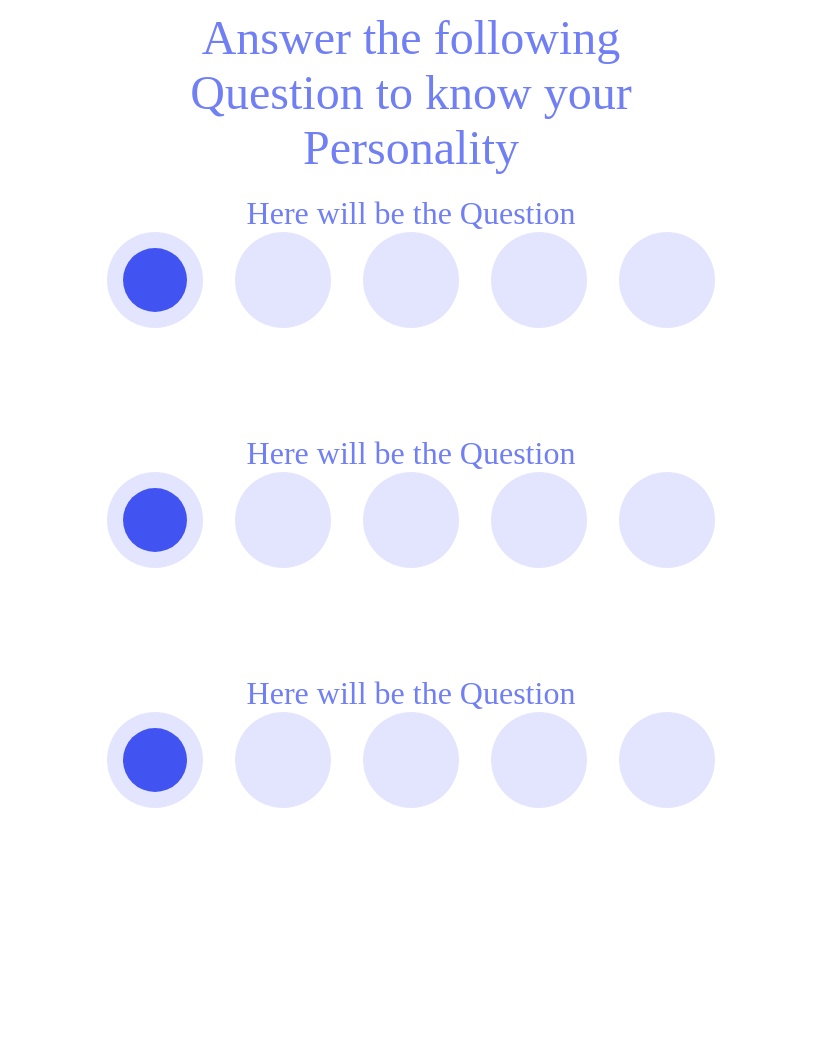
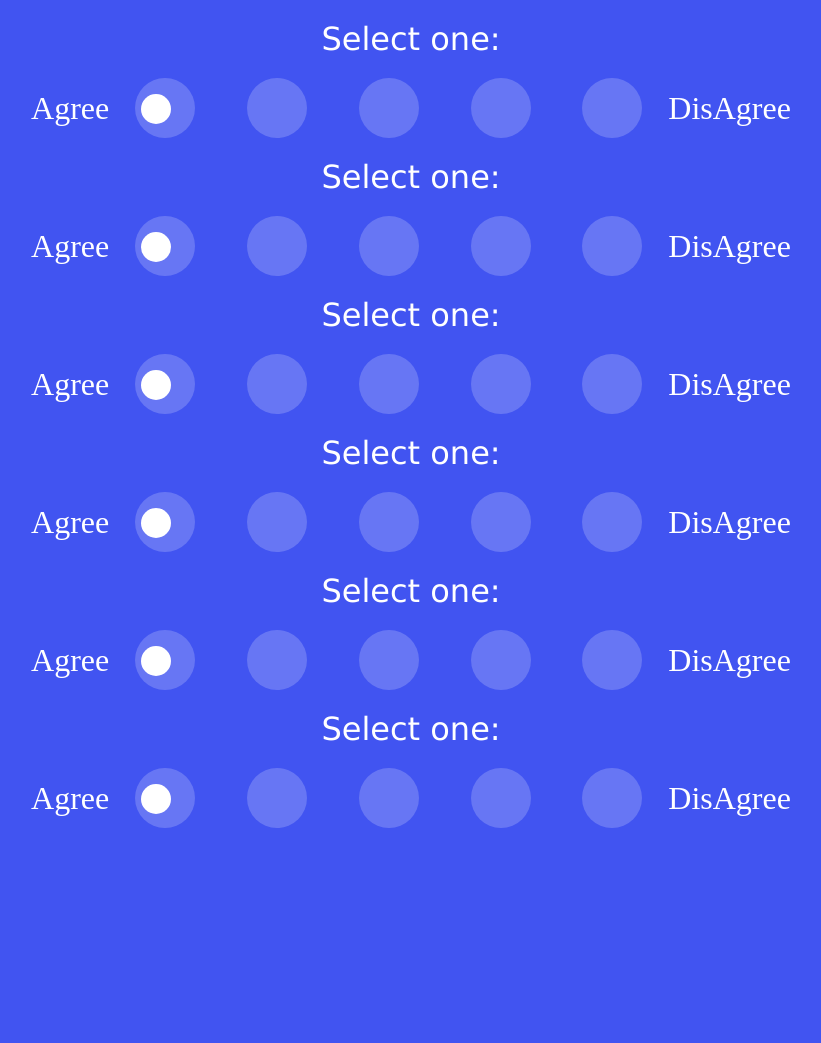
Before and after one commit to saurabhbhoir11/Personality-Type-Indicator-using-MBTI, a Flask app: page /takeTest in a window 1280 px wide. Shown: the whole page, without its empty margins (229-1050 px from the left). After the commit the page ends 828 px from the top, so only its background shows below. Run offline with Flask 2, Linux system fonts and the light colour scheme; parts of the project's set-up code (start-up, migrations or seed data) failed here and were passed over; some libraries are stand-ins or nearby versions.

Commit message:
question page fixed

```diff
--- a/static/css/style2.css
+++ b/static/css/style2.css
@@ -4,169 +4,112 @@
   box-sizing: border-box;
 }
 body {
-  background: white;
-  color: rgba(113, 127, 245);
+  background:#4154f1;
+  color: #fff;
   padding-bottom: 10%;
+  display: flex;
+  justify-content: center;
+  align-items: center;
 }
-.heading{
-    text-align: center;
-    font-size: 3em;
-    margin: 10px ;
+p{
+  font-size: 2em;
 }
-.set1,
-.set2,
-.set3 {
+form {
+  width: 90%;
+}
+h1 {
   text-align: center;
-  margin-bottom: 15vh;
-  width: 100vw;
-  height: 15vh;
+  margin: 20px 0px;
+  font-family: verdana;
+  font-weight: 100;
 }
-.Q {
-  font-size: 2em;
-  margin-top: 20px;
+#radios {
+  position: relative;
+  width: 90%;
+  margin: 0 auto;
+  display: flex;
+  justify-content: center;
+  align-items: center;
+  flex-direction: row;
 }
-.set1 #radios1,
-.set2 #radios2,
-.set3 #radios3 {
-  position: relative;
-  width: 50%;
-  margin: 0 auto;
-}
-.set1 #radios1 input[type="radio"],
-.set2 #radios2 input[type="radio"],
-.set3 #radios3 input[type="radio"] {
+input[type="radio"] {
   position: absolute;
   right: 1000%;
 }
-.set1 label,
-.set2 label,
-.set3 label {
+label {
   float: left;
-  width: 15%;
-  padding-bottom: 15%;
+  width: 60px;
+  height: 60px;
   margin: 0 2.5%;
-  background: rgba(113, 127, 245, 0.2);
+  background: rgba(255, 255, 255, 0.2);
   border-radius: 50%;
   cursor: pointer;
 }
-#slider1,
+#slider,
 #slider2,
-#slider3 {
+#slider3,
+#slider4,
+#slider5,
+#slider6 {
   position: absolute;
-  left: 0%;
-  top: 0;
-  width: 10%;
-  padding-bottom: 10%;
+  left: 19%;
+  top: -16%;
+  width: 30px;
+  height: 30px;
+  /* padding-bottom: 10%; */
   margin: 2.5% 0 0 5%;
-  background: #4154f1;
+  background: #fff;
   transition: transform 1s;
   border-radius: 50%;
-  transition: 0.2s left 0.05s ease-in-out;
-}
-#input1:checked ~ #slider1 {
-  animation-name: input1;
   animation-timing-function: ease-in-out;
   animation-duration: 0.3s;
   animation-fill-mode: forwards;
-  left: 0;
+  transition: 0.2s left 0.05s ease-in-out;
 }
-#input2:checked ~ #slider1 {
+#input1:checked ~ #slider,
+#input6:checked ~ #slider2,
+#input11:checked ~ #slider3,
+#input16:checked ~ #slider4,
+#input21:checked ~ #slider5,
+#input26:checked ~ #slider6 {
+  animation-name: input1;
+  left: 19%;
+}
+#input2:checked ~ #slider,
+#input7:checked ~ #slider2,
+#input12:checked ~ #slider3,
+#input17:checked ~ #slider4,
+#input22:checked ~ #slider5,
+#input27:checked ~ #slider6 {
   animation-name: input2;
-  animation-timing-function: ease-in-out;
-  animation-duration: 0.3s;
-  animation-fill-mode: forwards;
-  left: 20%;
+  left: 30%;
 }
-#input3:checked ~ #slider1 {
+#input3:checked ~ #slider,
+#input8:checked ~ #slider2,
+#input13:checked ~ #slider3,
+#input18:checked ~ #slider4,
+#input23:checked ~ #slider5,
+#input28:checked ~ #slider6 {
   animation-name: input3;
-  animation-timing-function: ease-in-out;
-  animation-duration: 0.3s;
-  animation-fill-mode: forwards;
-  left: 40%;
+  left: 41.2%;
 }
-#input4:checked ~ #slider1 {
+#input4:checked ~ #slider,
+#input9:checked ~ #slider2,
+#input14:checked ~ #slider3,
+#input19:checked ~ #slider4,
+#input24:checked ~ #slider5,
+#input29:checked ~ #slider6 {
   animation-name: input4;
-  animation-timing-function: ease-in-out;
-  animation-duration: 0.3s;
-  animation-fill-mode: forwards;
-  left: 60%;
+  left: 52.4%;
 }
-#input5:checked ~ #slider1 {
+#input5:checked ~ #slider,
+#input10:checked ~ #slider2,
+#input15:checked ~ #slider3,
+#input20:checked ~ #slider4,
+#input25:checked ~ #slider5,
+#input30:checked ~ #slider6 {
   animation-name: input5;
-  animation-timing-function: ease-in-out;
-  animation-duration: 0.3s;
-  animation-fill-mode: forwards;
-  left: 80%;
-}
-#input6:checked ~ #slider2 {
-  animation-name: input6;
-  animation-timing-function: ease-in-out;
-  animation-duration: 0.3s;
-  animation-fill-mode: forwards;
-  left: 0;
-}
-#input7:checked ~ #slider2 {
-  animation-name: input7;
-  animation-timing-function: ease-in-out;
-  animation-duration: 0.3s;
-  animation-fill-mode: forwards;
-  left: 20%;
-}
-#input8:checked ~ #slider2 {
-  animation-name: input8;
-  animation-timing-function: ease-in-out;
-  animation-duration: 0.3s;
-  animation-fill-mode: forwards;
-  left: 40%;
-}
-#input9:checked ~ #slider2 {
-  animation-name: input9;
-  animation-timing-function: ease-in-out;
-  animation-duration: 0.3s;
-  animation-fill-mode: forwards;
-  left: 60%;
-}
-#input10:checked ~ #slider2 {
-  animation-name: input10;
-  animation-timing-function: ease-in-out;
-  animation-duration: 0.3s;
-  animation-fill-mode: forwards;
-  left: 80%;
-}
-#input11:checked ~ #slider3 {
-  animation-name: input11;
-  animation-timing-function: ease-in-out;
-  animation-duration: 0.3s;
-  animation-fill-mode: forwards;
-  left: 0;
-}
-#input12:checked ~ #slider3 {
-  animation-name: input12;
-  animation-timing-function: ease-in-out;
-  animation-duration: 0.3s;
-  animation-fill-mode: forwards;
-  left: 20%;
-}
-#input13:checked ~ #slider3 {
-  animation-name: input13;
-  animation-timing-function: ease-in-out;
-  animation-duration: 0.3s;
-  animation-fill-mode: forwards;
-  left: 40%;
-}
-#input14:checked ~ #slider3 {
-  animation-name: input14;
-  animation-timing-function: ease-in-out;
-  animation-duration: 0.3s;
-  animation-fill-mode: forwards;
-  left: 60%;
-}
-#input15:checked ~ #slider3 {
-  animation-name: input15;
-  animation-timing-function: ease-in-out;
-  animation-duration: 0.3s;
-  animation-fill-mode: forwards;
-  left: 80%;
+  left: 63.5%;
 }
 
 @keyframes input1 {
--- a/templates/index2.html
+++ b/templates/index2.html
@@ -10,16 +10,10 @@
 </head>
 
 <body>
-   <div class="heading">
-    <form action="/takeAtest" method="POST"></form>
-    Answer the following<br>
-    Question to know your<br>
-    Personality
-   </div>
-    <div class="ques">
-        <form class="set1">
-            <div class="Q">Here will be the Question</div>
-            <div id="radios1">
+    <form action="">
+        <h1>Select one:</h1>
+        <div id="radios">
+            <p>Agree</p>
             <label for="input1"></label>
             <input id="input1" name="radio" type="radio" />
             <label for="input2"></label>
@@ -30,44 +24,108 @@
             <input id="input4" name="radio" type="radio" />
             <label for="input5"></label>
             <input id="input5" name="radio" type="radio" />
-                <span id="slider1"></span>
+            <span id="slider"></span>
+            <p>
+                DisAgree
+            </p>
         </div>
-        </form>
-        <form class="set2">
-            <div class="Q">Here will be the Question</div>
-            <div id="radios2">
+
+        <h1>Select one:</h1>
+        <div id="radios">
+            <p>Agree</p>
             <label for="input6"></label>
-                <input id="input6" name="radio" type="radio" />
+            <input id="input6" name="radio2" type="radio" />
             <label for="input7"></label>
-                <input id="input7" name="radio" type="radio" />
+            <input id="input7" name="radio2" type="radio" />
             <label for="input8"></label>
-                <input id="input8" name="radio" type="radio" />
+            <input id="input8" name="radio2" type="radio" />
             <label for="input9"></label>
-                <input id="input9" name="radio" type="radio" />
+            <input id="input9" name="radio2" type="radio" />
             <label for="input10"></label>
-                <input id="input10" name="radio" type="radio" />
+            <input id="input10" name="radio2" type="radio" />
             <span id="slider2"></span>
+            <p>
+                DisAgree
+            </p>
         </div>
-        </form>
-        <form class="set3">
-            <div class="Q">Here will be the Question</div>
-            <div id="radios3">
+
+        <h1>Select one:</h1>
+        <div id="radios">
+            <p>Agree</p>
             <label for="input11"></label>
-                <input id="input11" name="radio" type="radio" />
+            <input id="input11" name="radio3" type="radio" />
             <label for="input12"></label>
-                <input id="input12" name="radio" type="radio" />
+            <input id="input12" name="radio3" type="radio" />
             <label for="input13"></label>
-                <input id="input13" name="radio" type="radio" />
+            <input id="input13" name="radio3" type="radio" />
             <label for="input14"></label>
-                <input id="input14" name="radio" type="radio" />
+            <input id="input14" name="radio3" type="radio" />
             <label for="input15"></label>
-                <input id="input15" name="radio" type="radio" />
+            <input id="input15" name="radio3" type="radio" />
+            <span id="slider3"></span>
+            <p>
+                DisAgree
+            </p>
+        </div>
 
-                <span id="slider3"></span>
+        <h1>Select one:</h1>
+        <div id="radios">
+            <p>Agree</p>
+            <label for="input16"></label>
+            <input id="input16" name="radio4" type="radio" />
+            <label for="input17"></label>
+            <input id="input17" name="radio4" type="radio" />
+            <label for="input18"></label>
+            <input id="input18" name="radio4" type="radio" />
+            <label for="input19"></label>
+            <input id="input19" name="radio4" type="radio" />
+            <label for="input20"></label>
+            <input id="input20" name="radio4" type="radio" />
+            <span id="slider4"></span>
+            <p>
+                DisAgree
+            </p>
+        </div>
+
+        <h1>Select one:</h1>
+        <div id="radios">
+            <p>Agree</p>
+            <label for="input21"></label>
+            <input id="input21" name="radio5" type="radio" />
+            <label for="input22"></label>
+            <input id="input22" name="radio5" type="radio" />
+            <label for="input23"></label>
+            <input id="input23" name="radio5" type="radio" />
+            <label for="input24"></label>
+            <input id="input24" name="radio5" type="radio" />
+            <label for="input25"></label>
+            <input id="input25" name="radio5" type="radio" />
+            <span id="slider5"></span>
+            <p>
+                DisAgree
+            </p>
+        </div>
+
+        <h1>Select one:</h1>
+        <div id="radios">
+            <p>Agree</p>
+            <label for="input26"></label>
+            <input id="input26" name="radio6" type="radio" />
+            <label for="input27"></label>
+            <input id="input27" name="radio6" type="radio" />
+            <label for="input28"></label>
+            <input id="input28" name="radio6" type="radio" />
+            <label for="input29"></label>
+            <input id="input29" name="radio6" type="radio" />
+            <label for="input30"></label>
+            <input id="input30" name="radio6" type="radio" />
+            <span id="slider6"></span>
+            <p>
+                DisAgree
+            </p>
         </div>
     </form>
 
-    </div>
 
 
 
```
Also changed, not shown: other parts of static/css/style2.css (+0 -60 lines). Lines whose indentation alone changed are shown as unchanged.
